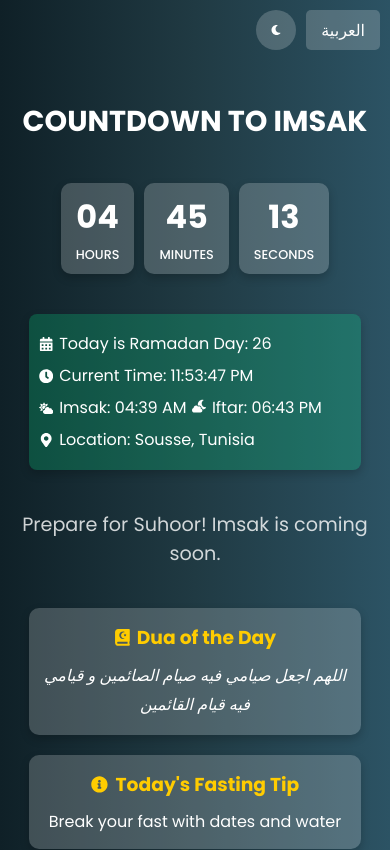
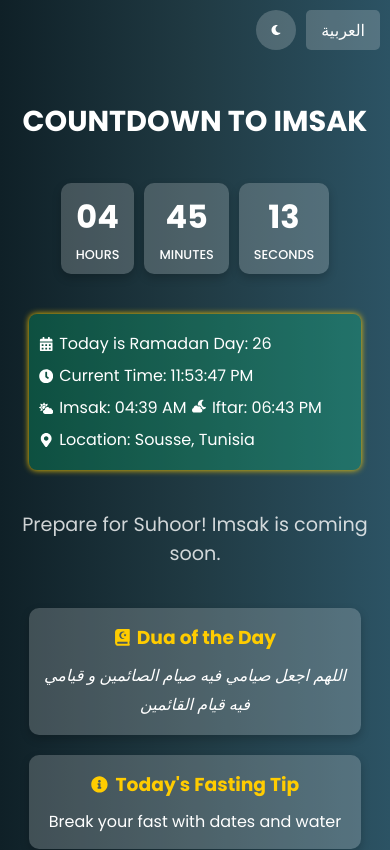
Before and after one commit to Youssef-Fawel/Ramadan-Countdown-App, a React (Create React App) app: page / in a window 390 px wide. Shown: the top 850 px of the page. Built offline with nearby package versions, Linux system fonts and the light colour scheme.

Commit message:
Update App.css

```diff
--- a/src/App.css
+++ b/src/App.css
@@ -227,7 +227,6 @@ body {
     font-size: 0.9rem;
     padding: 10px;
     width: 95%;
-    animation: none;
   }
 
   .highlight-box p {
```
